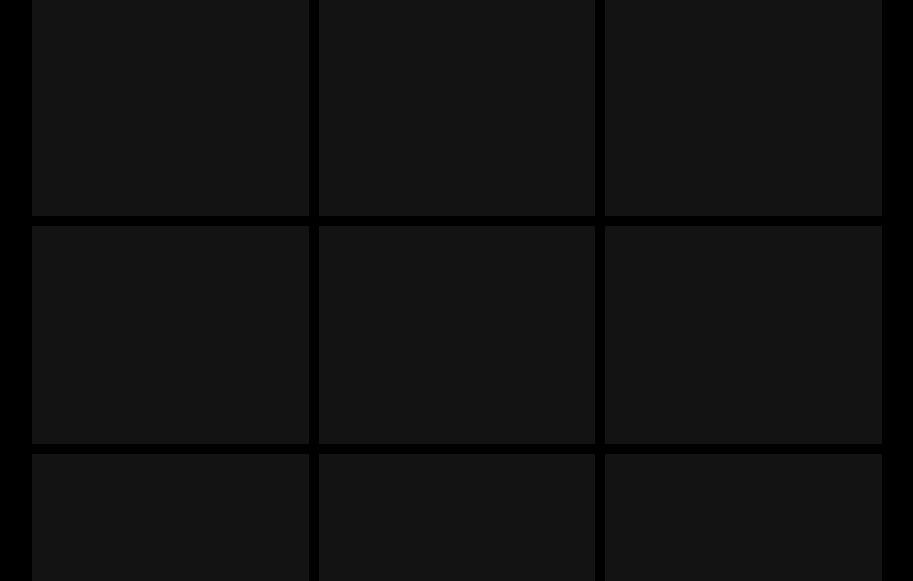
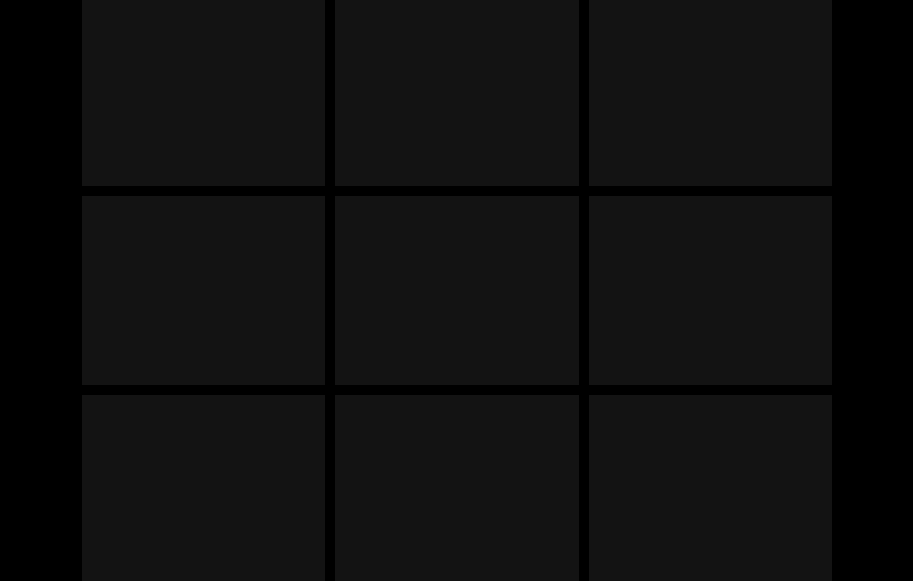
Before and after one commit to oldbettie/tictactoe, a plain HTML site: page index.html in a window 1280 px wide. Shown: the part 78-659 px from the top of the page, without its empty margins (183-1096 px from the left). Drawn offline with Linux system fonts and the light colour scheme.

Commit message:
resize for live

```diff
--- a/styles.css
+++ b/styles.css
@@ -37,8 +37,8 @@ button:hover {
 	cursor: pointer;
 }
 .grid-container {
-	max-width: 850px;
-	max-height: 850px;
+	max-width: 750px;
+	max-height: 750px;
 	margin: 0 auto;
 	display: grid;
 	grid-template-rows: 1fr 8fr 1fr;
```
